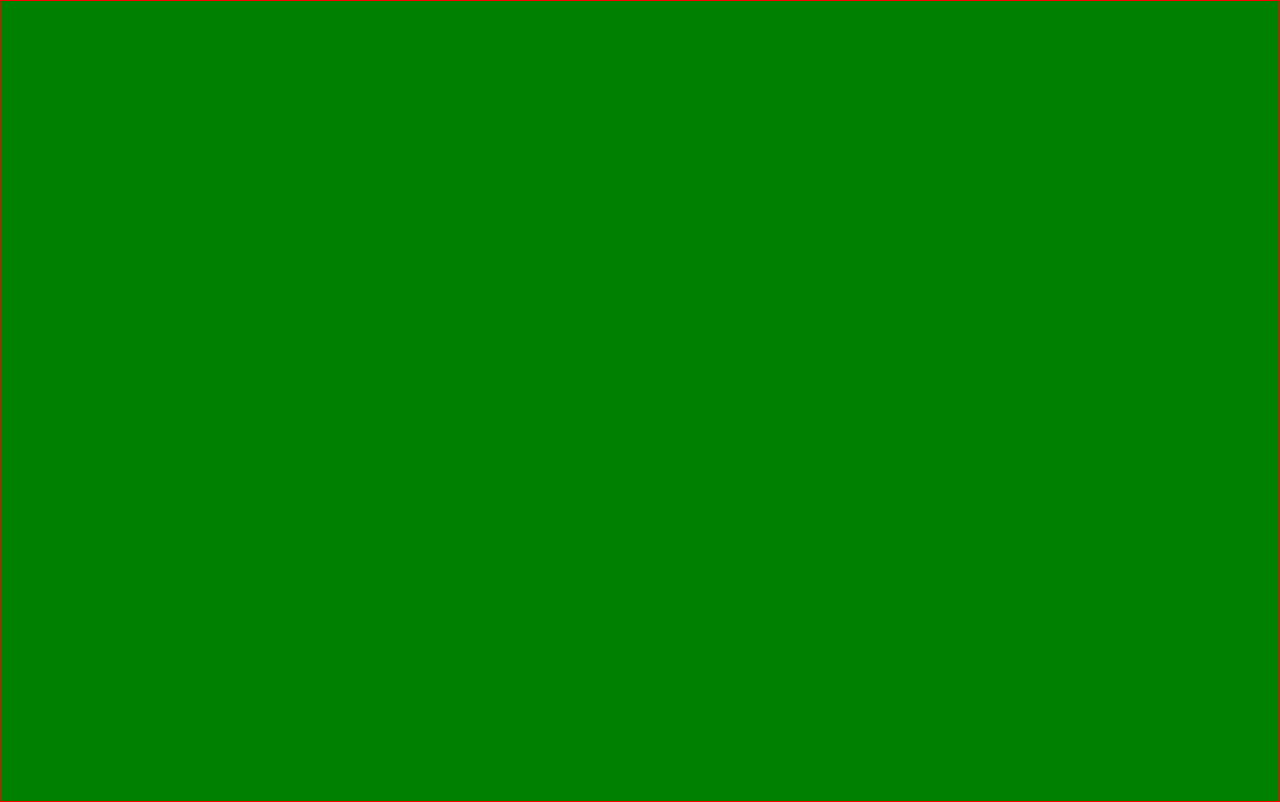
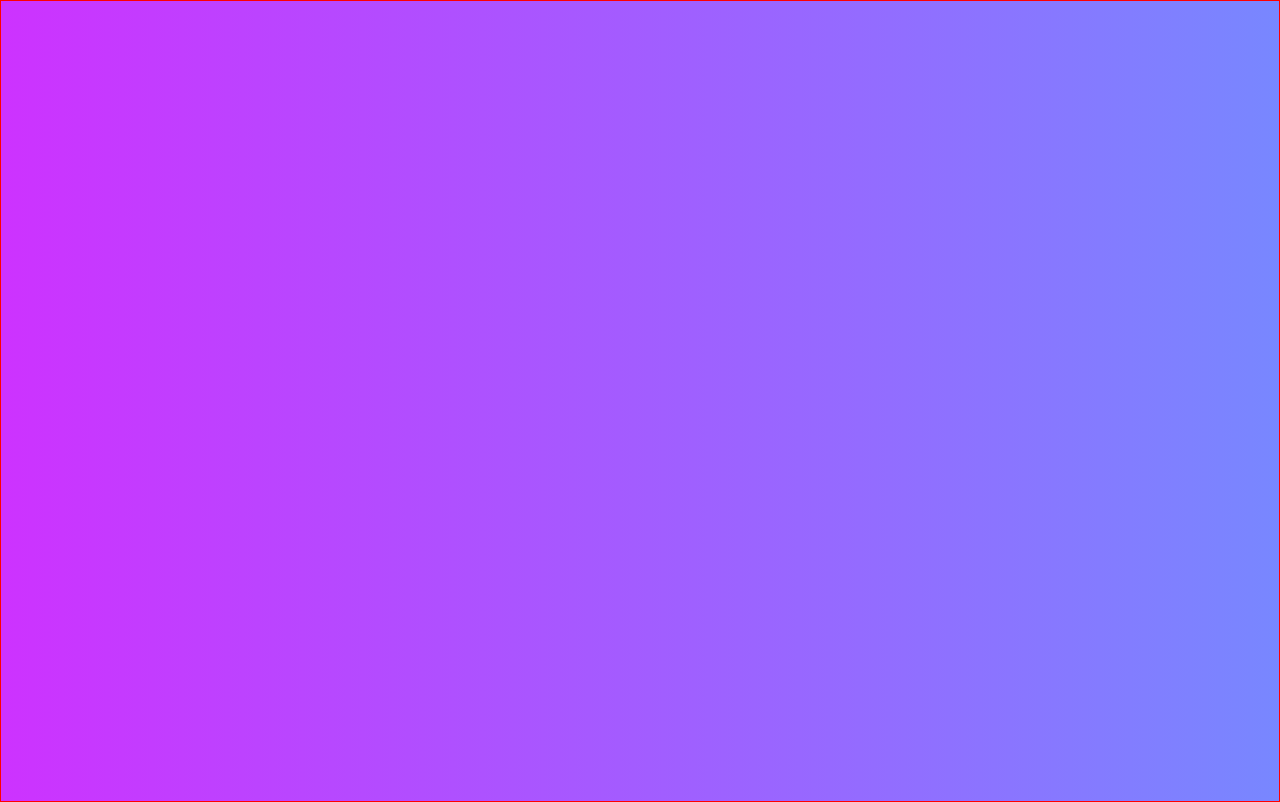
Before and after one commit to Eve9612/jsresume, a React (Vite) app: page / in a window 1280 px wide. Built offline with nearby package versions, Linux system fonts and the light colour scheme.

Commit message:
Add background animation

```diff
--- a/src/index.css
+++ b/src/index.css
@@ -48,6 +48,34 @@ button {
   cursor: pointer;
   transition: border-color 0.25s;
 }
+
+@media (prefers-color-scheme: light) {
+  body {
+    background: linear-gradient(270deg, #4fe829, #00ffff, #ff00ff); /* Ombre gradient */
+    background-size: 600% 600%; /* Needed for smooth animation */
+    animation: gradientAnimation 10s ease infinite;
+  }
+
+  a:hover {
+    color: #747bff;
+  }
+
+  button {
+    background-color: #f9f9f9;
+  }
+
+  @keyframes gradientAnimation {
+    0% {
+      background-position: 0% 50%;
+    }
+    50% {
+      background-position: 100% 50%;
+    }
+    100% {
+      background-position: 0% 50%;
+    }
+  }
+}
 button:hover {
   border-color: #646cff;
 }
```
